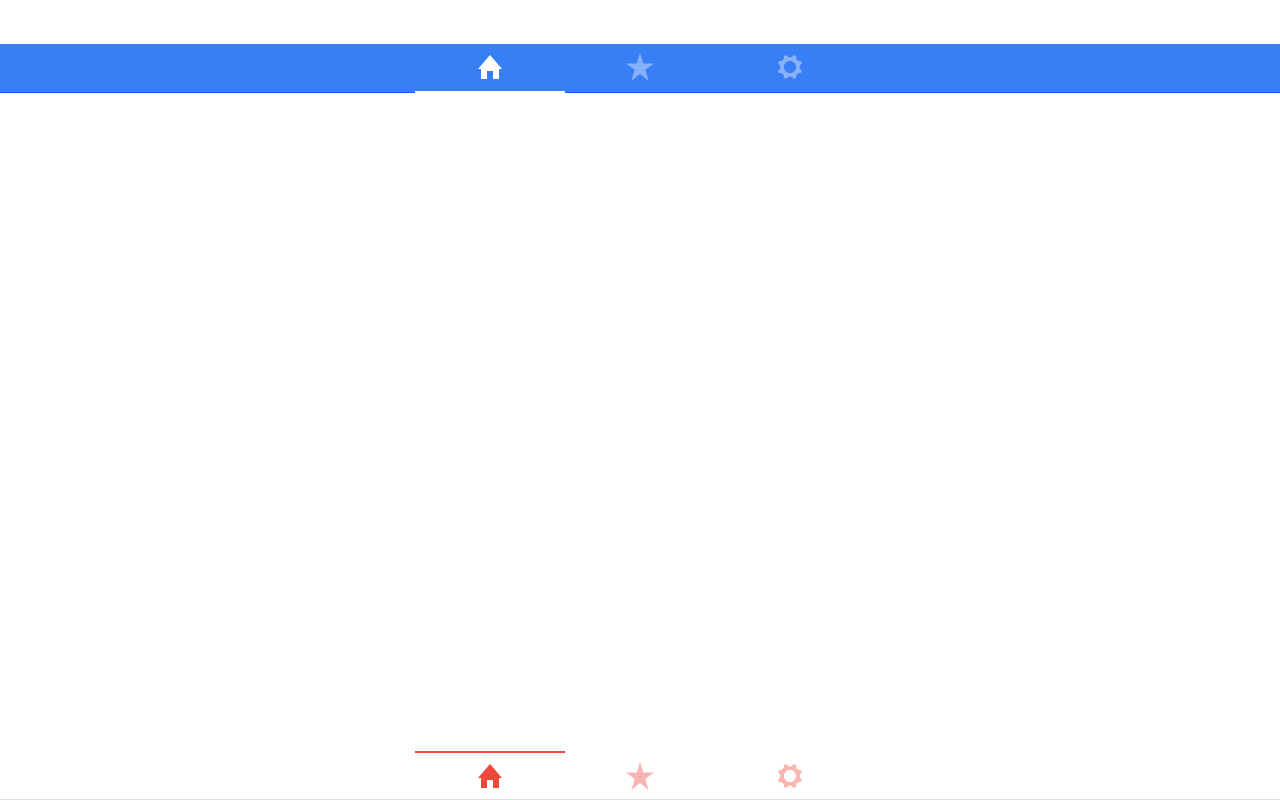
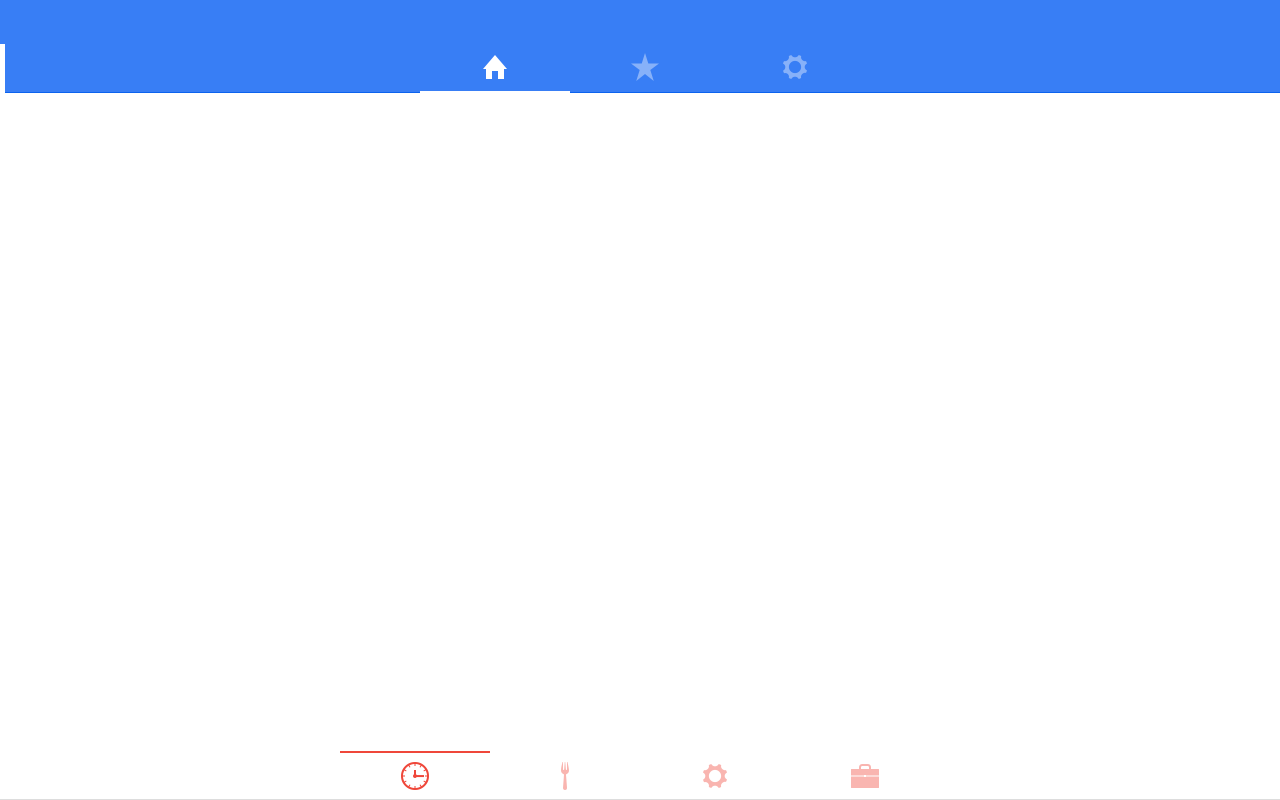
Before and after one commit to josekrlos029/blink-ionic, a plain HTML site: page blink-ionic/public_html/index.html in a window 1280 px wide. Drawn offline with Linux system fonts and the light colour scheme; files whose address does not match are found by name.

Commit message:
Daniel Castillo

```diff
--- a/blink-ionic/public_html/index.html
+++ b/blink-ionic/public_html/index.html
@@ -12,6 +12,7 @@ and open the template in the editor.
         <link href="css/ionic.min.css" rel="stylesheet" type="text/css"/>
     </head>
     <body>
+        <div class="bar bar-header has-tabs-top bar-positive">
             <div class="tabs-striped tabs-top tabs-background-positive tabs-color-light">
                 <div class="tabs">
                   <a class="tab-item active" href="#">
@@ -28,23 +29,34 @@ and open the template in the editor.
                   </a>
                 </div>
               </div>
+
+
+        </div>
+
   <div class="tabs-striped tabs-color-assertive">
+
     <div class="tabs">
       <a class="tab-item active" href="#">
-        <i class="icon ion-home"></i>
-        Test
+        <i class="icon ion-clock"></i>
+        Diligencias
       </a>
       <a class="tab-item" href="#">
-        <i class="icon ion-star"></i>
-        Favorites
+        <i class="icon ion-fork"></i>
+        Domicilios
       </a>
       <a class="tab-item" href="#">
         <i class="icon ion-gear-a"></i>
-        Settings
+        Licores
+      </a>
+    <a class="tab-item" href="#">
+       <i class="icon ion-briefcase"></i>
+        Servicios
       </a>
     </div>
   </div>
+        <script src="js/angular/angular.min.js" type="text/javascript"></script>
         <script src="js/ionic.min.js" type="text/javascript"></script>
-        <script src="js/angular/angular.min.js" type="text/javascript"></script>
+        <script src="js/ionic-angular.min.js" type="text/javascript"></script>
+
     </body>
 </html>
```
Lines whose indentation alone changed are shown as unchanged.
